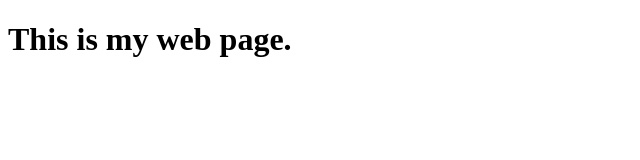
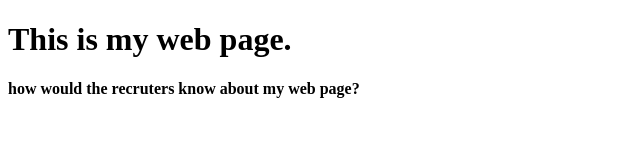
Before and after one commit to sreeveena/sreeveena.github.io, a plain HTML site: page index.html in a window 1280 px wide. Shown: the whole page, without its empty margins (0-640 px from the left). Drawn offline with Linux system fonts and the light colour scheme.

Commit message:
a small question.

```diff
--- a/index.html
+++ b/index.html
@@ -8,5 +8,6 @@
 </head>
 <body>
     <h1>This is my web page.</h1>
+    <b>how would the recruters know about my web page?</b>
 </body>
 </html>
```
